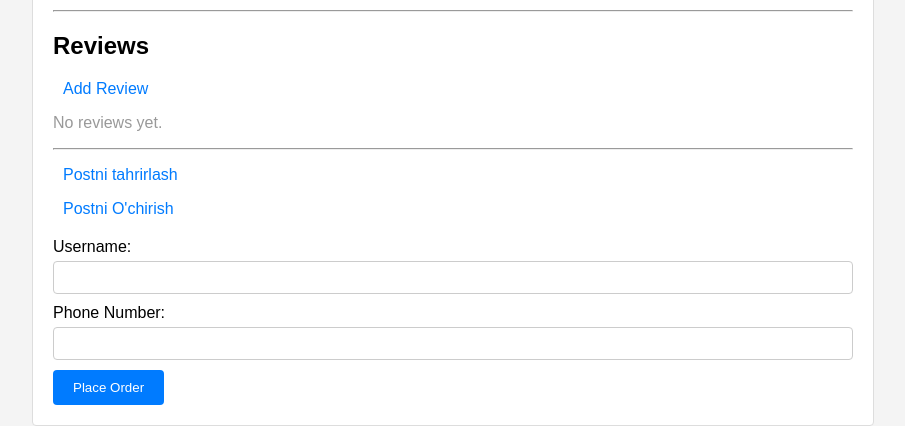
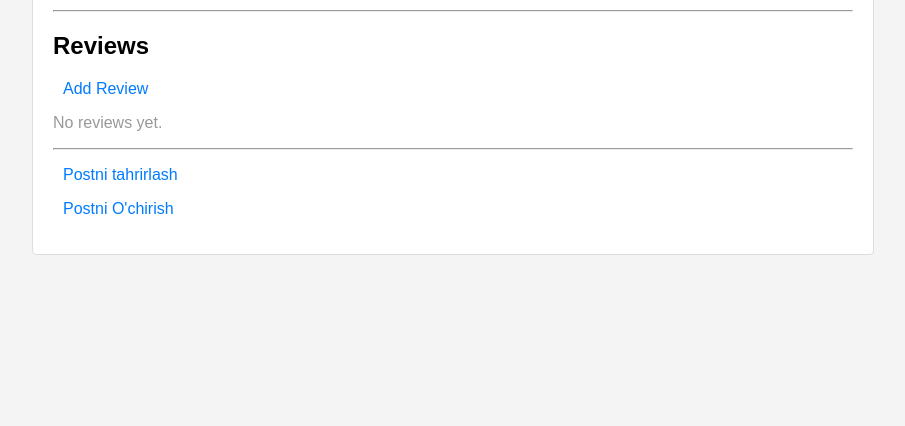
Before and after one commit to azamatxabibullayev/blogapp, a Django app: page /post/1/ in a window 1280 px wide. Shown: the part 978-1404 px from the top of the page, without its empty margins (187-1092 px from the left). After the commit the page ends 1233 px from the top, so only its background shows below. Run offline with Django 5.2, Linux system fonts and the light colour scheme; data comes from the database, SQL or seed files in the repository.

Commit message:
final commit

```diff
--- a/blog/urls.py
+++ b/blog/urls.py
@@ -9,7 +9,6 @@ urlpatterns = [
     path('post/new/', BlogCreateView.as_view(), name='post_new'),
     path('categories/', CategoryProductsListView.as_view(), name='category_products'),
     path('categories/<int:pk>/', BlogListView1.as_view(), name='posts_by_category'),
-    path('place_order/<int:pk>/', PlaceOrderView.as_view(), name='place_order'),
     path('search/', SearchResultsView.as_view(), name='search_results'),
     path('add_review/<int:pk>', AddReviewView.as_view(), name='add_review'),
     path('review_delete/<int:pk>', ReviewDeleteView.as_view(), name='review_delete'),
--- a/blog/views.py
+++ b/blog/views.py
@@ -98,18 +98,3 @@ class SearchResultsView(View):
         query = request.GET.get('q')
         posts = Post.objects.filter(name__icontains=query)
         return render(request, self.template_name, {'posts': posts})
-
-
-class PlaceOrderView(View):
-    def post(self, request, pk):
-        post = get_object_or_404(Post, pk=pk)
-        username = request.POST.get('username')
-        phone = request.POST.get('phone')
-
-        order = Order.objects.create(
-            user=username,
-            number=phone
-        )
-
-        messages.success(request, "You ordered successfully!")
-        return redirect('post_detail', pk=pk)
--- a/templates/post_detail.html
+++ b/templates/post_detail.html
@@ -101,14 +101,4 @@
 <hr>
 <p><a href="{% url 'post-edit' post.pk %}">Postni tahrirlash</a></p>
 <p><a href="{% url 'post-delete' post.pk %}">Postni O'chirish</a></p>
-<form method="post" action="{% url 'place_order' post.pk %}">
-    {% csrf_token %}
-    <label for="username">Username:</label>
-    <input type="text" id="username" name="username">
-
-    <label for="phone">Phone Number:</label>
-    <input type="text" id="phone" name="phone">
-
-    <button type="submit">Place Order</button>
-</form>
 {% endblock content %}
```
Also changed, not shown: templates/place_order.html (deleted, +0 -10 lines), templates/registration/register.html (+6 -13 lines).
